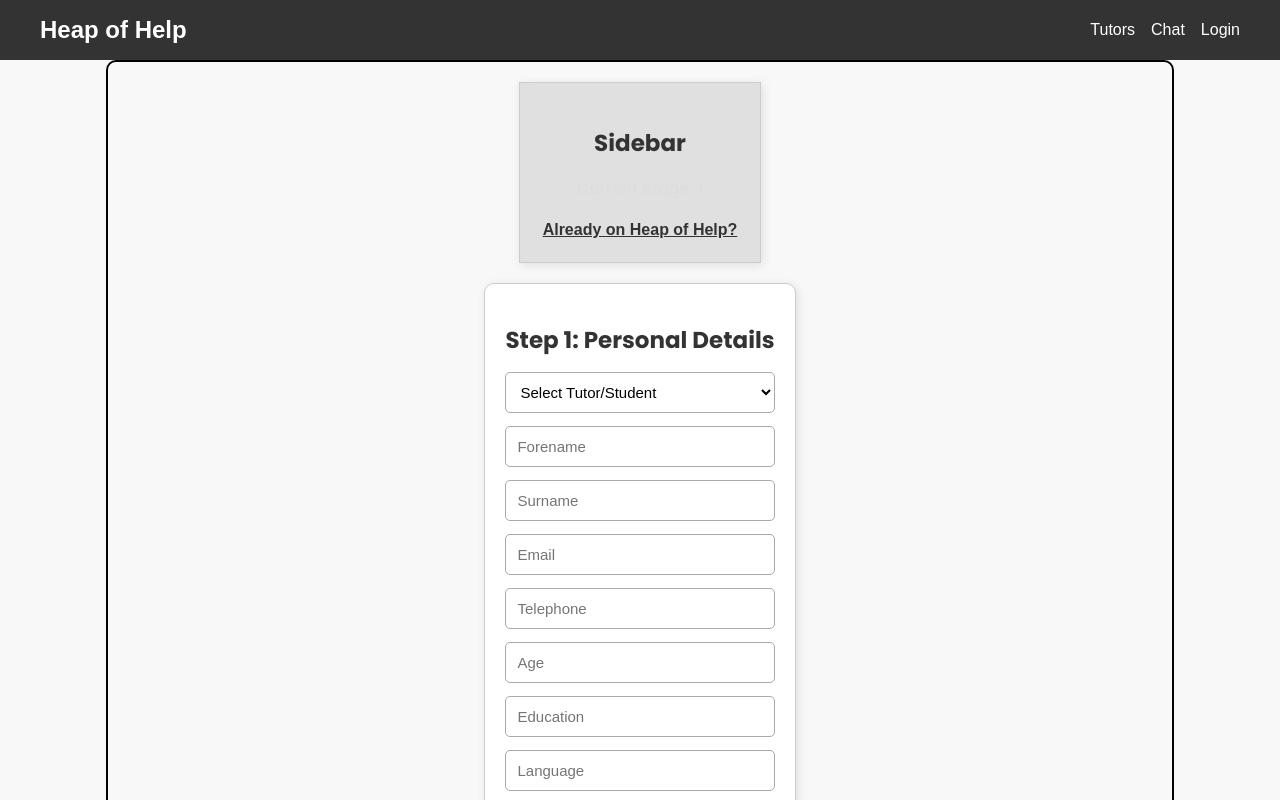
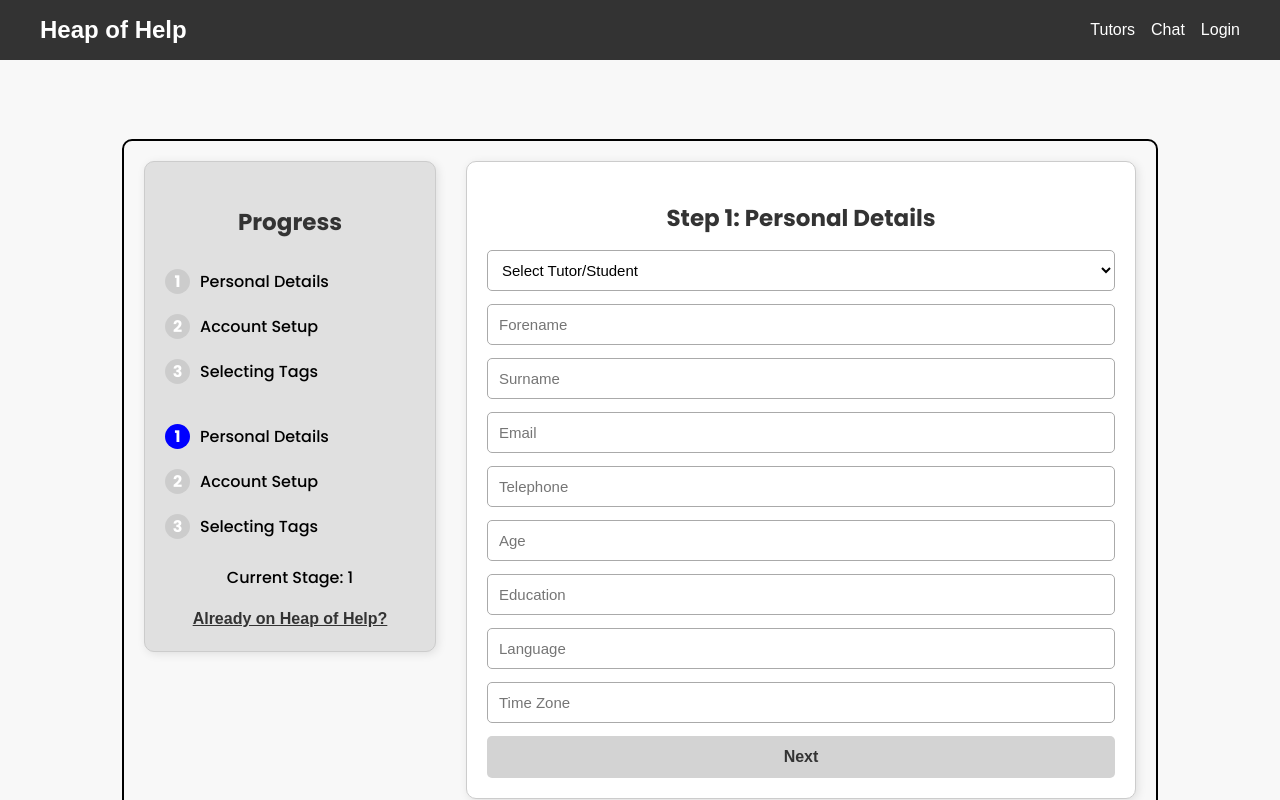
Before and after one commit to VladBagat/Heap-of-Help, a SvelteKit app: page /registration in a window 1280 px wide. Shown: the top 800 px of the page. Built offline with nearby package versions, Linux system fonts and the light colour scheme; no server answers.

Commit message:
Almost finished implementation of animated sidebar

```diff
--- a/src/routes/registration/+page.svelte
+++ b/src/routes/registration/+page.svelte
@@ -100,10 +100,50 @@
     <div id="container">
       <!-- Sidebar -->
       <div id="sidebar">
+        <h3>Progress</h3>
+
+        <!-- Simple progress indicator -->
+        <div class="progress-list">
+          <div class="progress-item">
+            <span class="progress-number">1</span>
+            <span>Personal Details</span>
+          </div>
+
+          <div class="progress-item">
+            <span class="progress-number">2</span>
+            <span>Account Setup</span>
+          </div>
+
+          <div class="progress-item">
+            <span class="progress-number">3</span>
+            <span>Selecting Tags</span>
+          </div>
+        </div>
+
+        <div class="progress-item {currentStage === 1 ? 'current' : ''} {currentStage > 1 ? 'completed' : ''}">
+          <span class="progress-number">1</span>
+          <span>Personal Details</span>
+        </div>
+
+        <div class="progress-item {currentStage === 2 ? 'current' : ''} {currentStage > 2 ? 'completed' : ''}">
+          <span class="progress-number">2</span>
+          <span>Account Setup</span>
+        </div>
+
+        <div class="progress-item {currentStage === 3 ? 'current' : ''} {currentStage > 3 ? 'completed' : ''}">
+          <span class="progress-number">3</span>
+          <span>Selecting Tags</span>
+        </div>
+
+        <p>Current Stage: {currentStage}</p>
+        <button class="redirect" onclick={LoginRedirect}>Already on Heap of Help?</button>
+      </div>
+
+      <!-- <div id="sidebar">
         <h3>Sidebar</h3>
         <p>Current Stage: {currentStage}</p>
         <button class="redirect" onclick={LoginRedirect}>Already on Heap of Help?</button>
-      </div>
+      </div> -->
 
       <div id="form-content">
         {#if currentStage === 1}
@@ -161,14 +201,6 @@
   <style>
     @import url('https://fonts.googleapis.com/css2?family=Poppins:wght@500;700&display=swap');
 
-    #registration {
-      display: flex;
-      justify-content: center;
-      align-items: flex-start;
-      background-color: #f8f8f8;
-      height: 100vh;
-    }
-
     #selection {
       padding: 10px;
       border: 1px solid #aaa;
@@ -205,11 +237,61 @@
       transform: scale(1.05);
     }
 
+    #registration {
+      display: flex;
+      justify-content: center;
+      align-items: flex-start;
+      background-color: #f8f8f8;
+      height: 100vh;
+      padding: 20px;
+    }
+
     #container {
       display: flex;
+      flex-direction: row; /* Explicitly set horizontal layout */
+      align-items: flex-start;
+      gap: 30px;
+      width: 80%;
+      max-width: 1200px;
+      margin: auto;
+      padding: 20px;
+      position: relative;
+    }
+
+    #sidebar {
+      width: 250px;
+      flex-shrink: 0;
+      background-color: #e0e0e0;
+      box-shadow: 2px 2px 10px rgba(0, 0, 0, 0.1);
+      padding: 20px;
+      border: 1px solid #ccc;
+      font-family: 'Poppins', sans-serif;
+      border-radius: 10px;
+      height: auto;
+      align-self: flex-start; /* Keep sidebar at the top */
+      color: black;
+    }
+
+    #form-content {
+      flex-grow: 1;
+      padding: 20px;
+      min-width: 500px;
+      max-width: 700px;
+      background-color: #ffffff;
+      border: 1px solid #ccc;
+      border-radius: 10px;
+      box-shadow: 2px 2px 10px rgba(0, 0, 0, 0.1);
+    }
+
+    /* #container {
+      display: flex;
+      align-content: flex-start;
       justify-content: flex-start;
       gap: 20px;
       width: 80%;
+      max-width: 1200px;
+      margin: auto;
+      gap: 30px;
       padding: 20px;
       position: relative;
     }
@@ -217,7 +299,8 @@
     #sidebar {
       position: sticky;
       top: 0;
-      width: 200px;
+      width: 250px;
+      flex-shrink: 0;
       height: 100%;
       background-color: #e0e0e0;
       box-shadow: 2px 2px 10px rgba(0, 0, 0, 0.1);
@@ -229,12 +312,14 @@
     #form-content {
       flex-grow: 1;
       padding: 20px;
+      min-width: 500px;
+      max-width: 700px;
       background-color: #ffffff;
       border: 1px solid #ccc;
       border-radius: 10px;
       box-shadow: 2px 2px 10px
       rgba(0, 0, 0, 0.1);
-    }
+    } */
 
     #pass-inp {
       display: flex;
@@ -295,4 +380,39 @@
       transform: scale(1.02);
     }
 
+    /*for sidebar */
+
+    .progress-list {
+      margin: 20px 0;
+    }
+
+    .progress-item {
+      padding: 10px 0;
+      display: flex;
+      align-items: center;
+    }
+
+    .progress-number {
+      display: inline-block;
+      width: 25px;
+      height: 25px;
+      background-color: #ccc;
+      color: white;
+      border-radius: 50%;
+      text-align: center;
+      line-height: 25px;
+      margin-right: 10px;
+      font-weight: bold;
+    }
+
+    /* Add this class to the current step with JavaScript or your framework */
+    .current .progress-number {
+      background-color: blue;
+    }
+
+    /* Add this class to completed steps with JavaScript or your framework */
+    .completed .progress-number {
+      background-color: green;
+    }
+
   </style>
```
Also changed, not shown: 1 other file (tests, documents, lock files or other folders).
